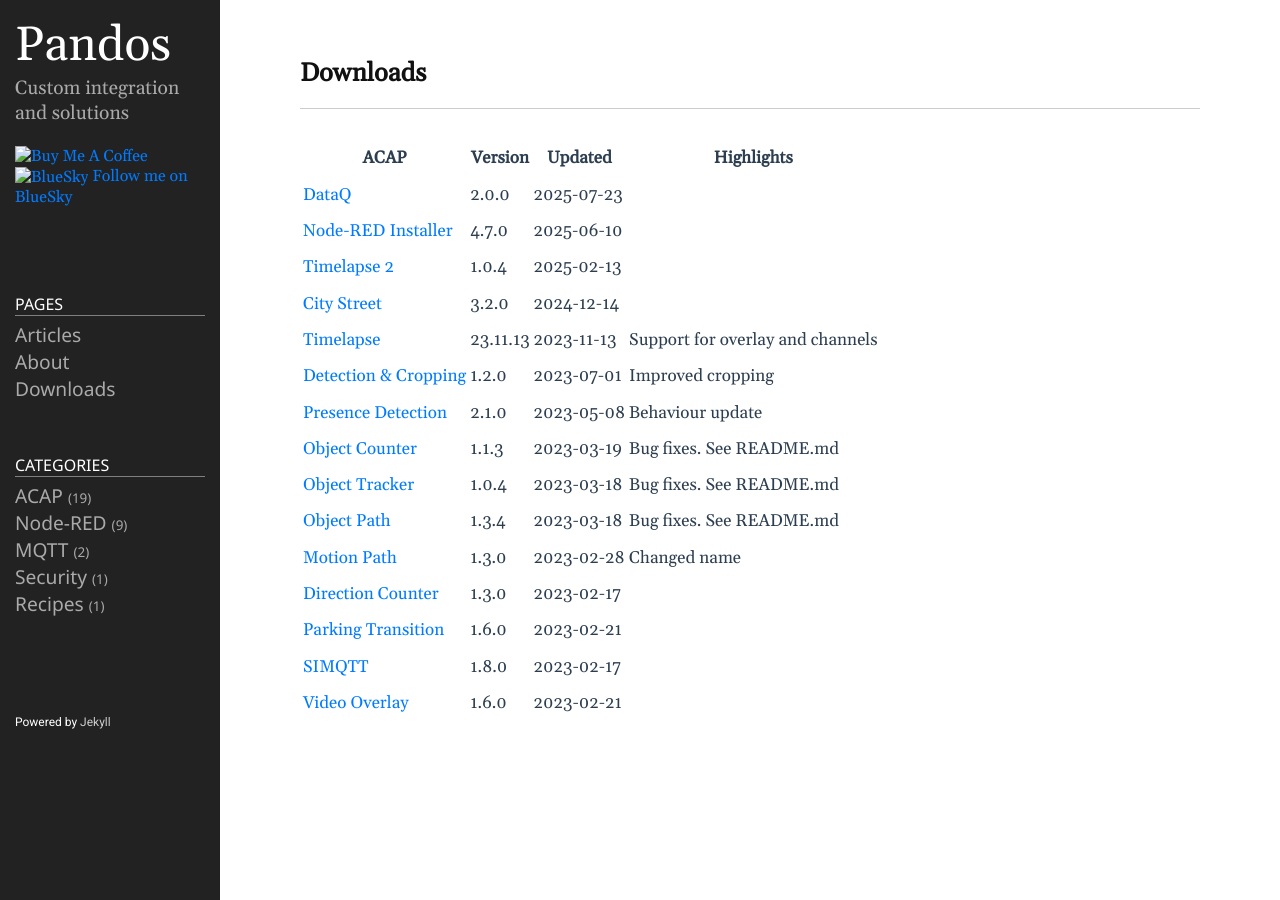
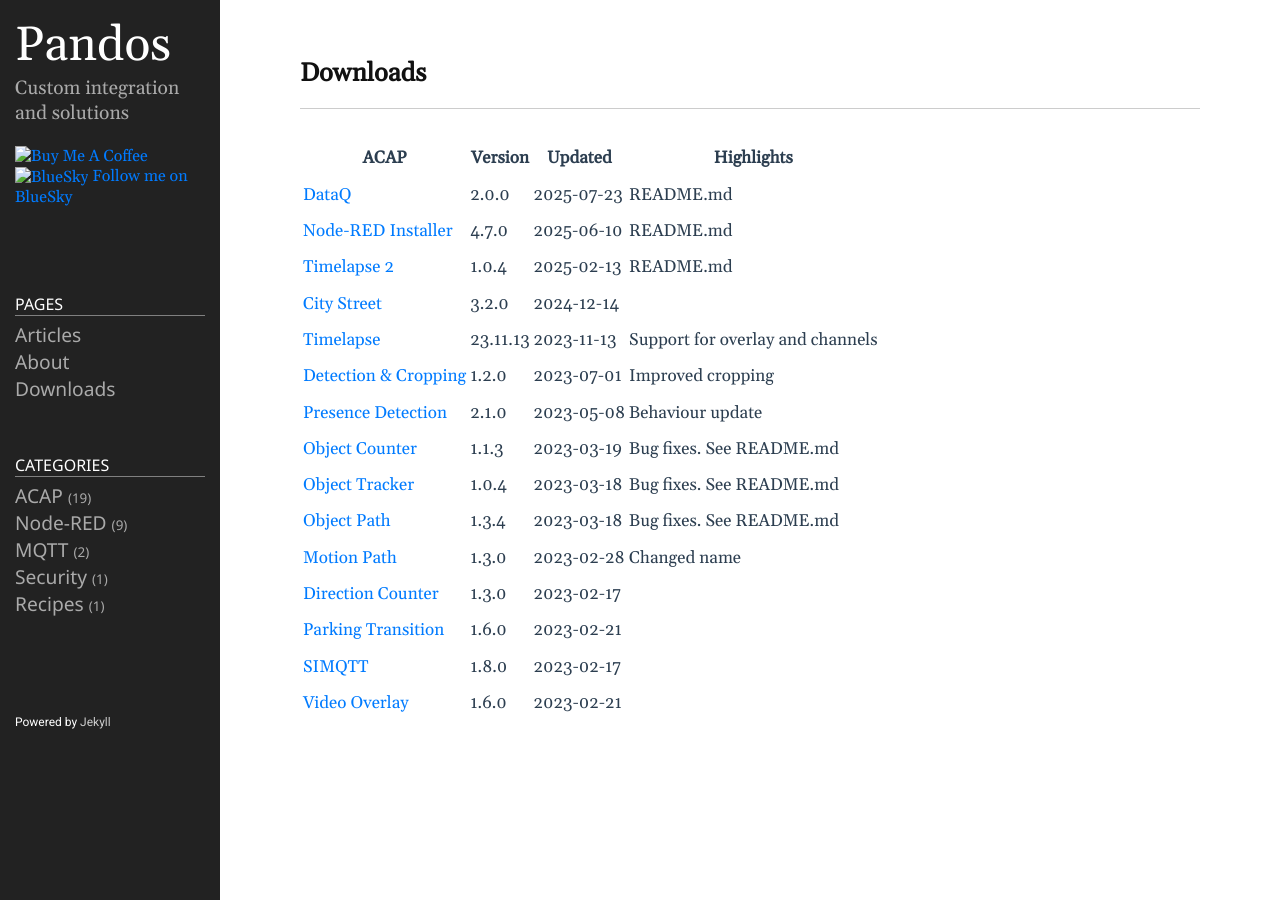
Before and after one commit to pandosme/pandosme.github.io, a Jekyll site: the page built from docs/downloads.md, in a window 1280 px wide. Built offline with Jekyll 4.4.1, drawn with Linux system fonts in a browser that asks for light colours.

Commit message:
Update downloads.md

```diff
--- a/docs/downloads.md
+++ b/docs/downloads.md
@@ -6,9 +6,9 @@ permalink: /downloads/
 
 |ACAP | Version| Updated | Highlights |
 |------------------------ |---------- |------------ |-------------------------- |
-|[DataQ](https://www.dropbox.com/scl/fi/3z5ruobn27nvt2rwebqym/DataQ.zip?rlkey=etnpo7yvp2u6vqxi9d50hqpik&dl=1) |2.0.0 |2025-07-23 |  |
-|[Node-RED Installer](https://www.dropbox.com/scl/fi/y5l64crciad3owm9rz56x/NodeRed-Installer.zip?rlkey=ncu7l5gm994rr3bo6nkyf1yz9&dl=1) |4.7.0 |2025-06-10 |  |
-|[Timelapse 2](https://www.dropbox.com/scl/fi/uik3zu8potr7rv7u2djyb/Timelapse2.zip?rlkey=ovo9g8sb6qwmbyzptkn6c9674&dl=1) |1.0.4 |2025-02-13 | |
+|[DataQ](https://www.dropbox.com/scl/fi/3z5ruobn27nvt2rwebqym/DataQ.zip?rlkey=etnpo7yvp2u6vqxi9d50hqpik&dl=1) |2.0.0 |2025-07-23 |  README.md |
+|[Node-RED Installer](https://www.dropbox.com/scl/fi/y5l64crciad3owm9rz56x/NodeRed-Installer.zip?rlkey=ncu7l5gm994rr3bo6nkyf1yz9&dl=1) |4.7.0 |2025-06-10 | README.md |
+|[Timelapse 2](https://www.dropbox.com/scl/fi/uik3zu8potr7rv7u2djyb/Timelapse2.zip?rlkey=ovo9g8sb6qwmbyzptkn6c9674&dl=1) |1.0.4 |2025-02-13 | README.md |
 |[City Street](https://www.dropbox.com/scl/fi/y5l64crciad3owm9rz56x/NodeRed-Installer.zip?rlkey=ncu7l5gm994rr3bo6nkyf1yz9&dl=1) |3.2.0 |2024-12-14 |  |
 |[Timelapse](https://www.dropbox.com/scl/fi/rn16ov9jcwf5yvycx2dg0/TimelapseMe.zip?rlkey=tp0nb7jgh459z7twyej095tlu&dl=1) |23.11.13 |2023-11-13 | Support for overlay and channels |
 |[Detection & Cropping](https://www.dropbox.com/s/r8znlaoa0vzgf7u/Detection.zip?dl=1) |1.2.0 |2023-07-01 | Improved cropping |
```
